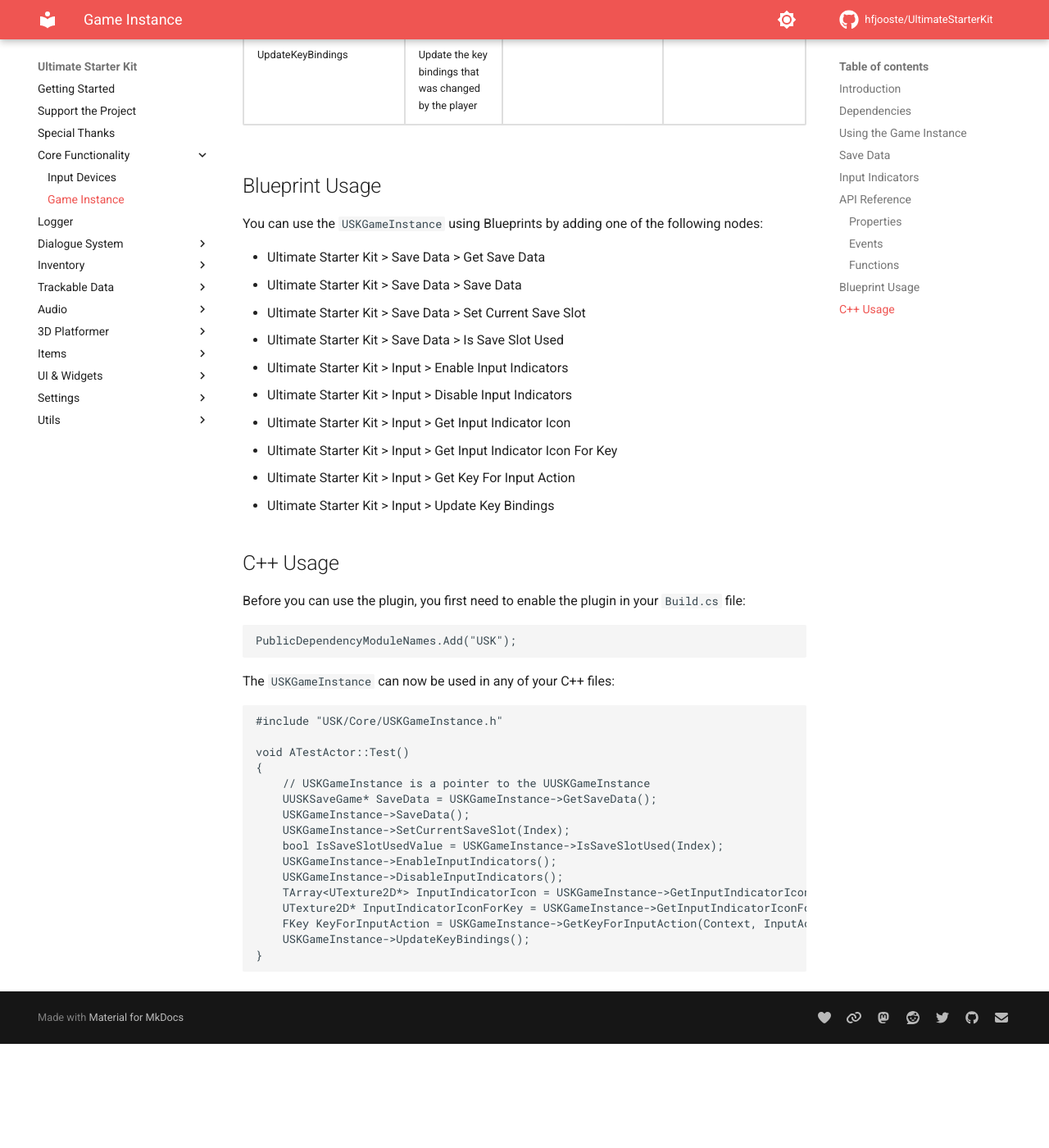
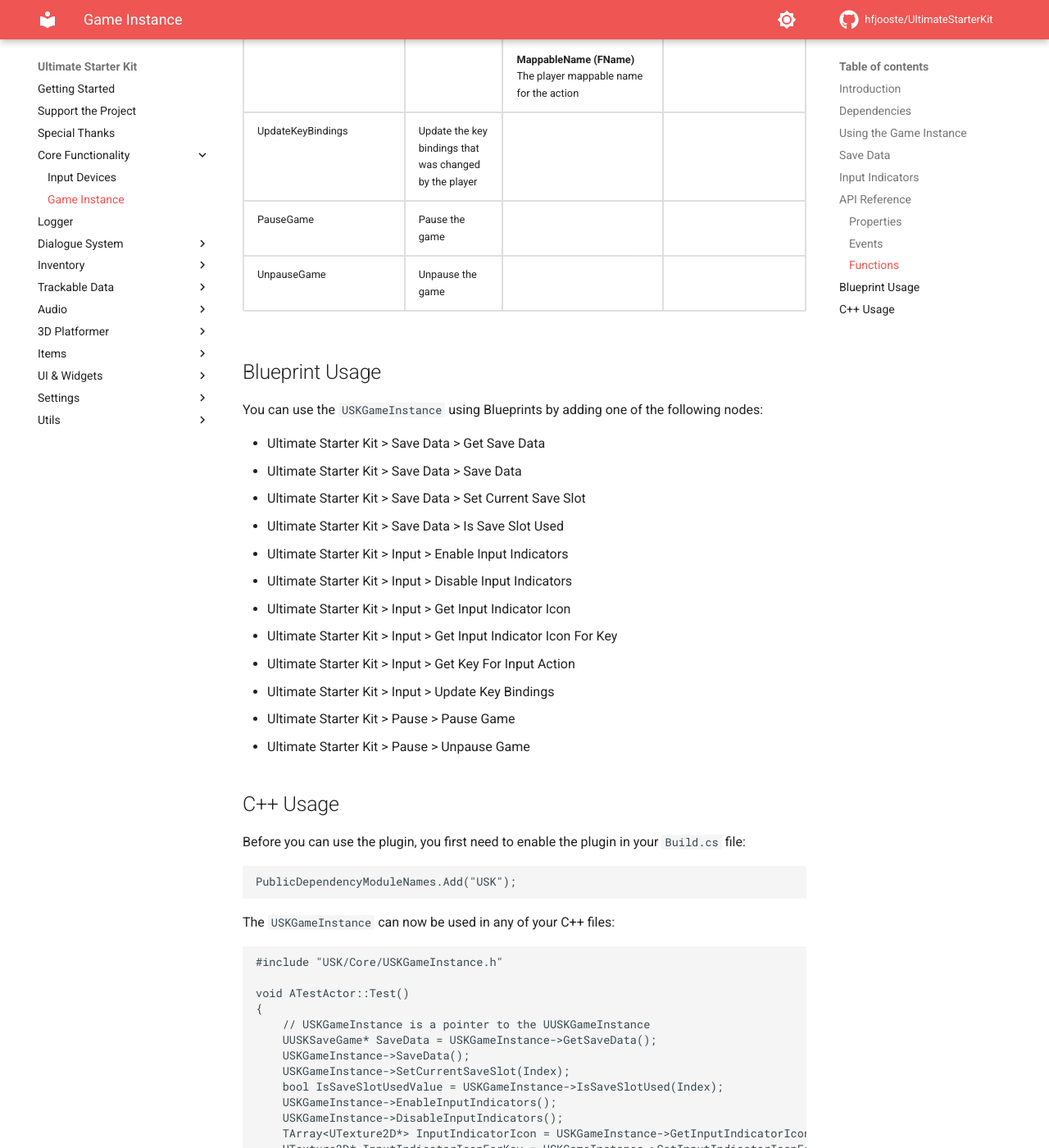
Before and after one commit to hfjooste/UltimateStarterKit, an MkDocs documentation site: the page built from docs/gameinstance.md, in a window 1280 px wide and 1400 px high, scrolled down 4019 px. Shown: the whole window at 82% size. Built offline with MkDocs 1.6.1 and Material for MkDocs 9.7.7, drawn with Linux system fonts in a browser that asks for light colours; comment, search, counter and statistics services are not loaded; before the commit the page ends 5292 px from its top, so only the background shows below that; some of the changed text lies outside the part shown.

Commit message:
Added pause/unpause to game instance

````diff
--- a/docs/gameinstance.md
+++ b/docs/gameinstance.md
@@ -108,6 +108,16 @@
 		<td>Event used to notify other classes when the current input device is updated</td>
 		<td></td>
 	</tr>
+	<tr>
+		<td>OnGamePaused</td>
+		<td>Event used to notify other classes when the game is paused</td>
+		<td></td>
+	</tr>
+	<tr>
+		<td>OnGameUnpaused</td>
+		<td>Event used to notify other classes when the game is unpaused</td>
+		<td></td>
+	</tr>
 </table>
 
 ### Functions
@@ -178,6 +188,18 @@
 		<td></td>
 		<td></td>
 	</tr>
+	<tr>
+		<td>PauseGame</td>
+		<td>Pause the game</td>
+		<td></td>
+		<td></td>
+	</tr>
+	<tr>
+		<td>UnpauseGame</td>
+		<td>Unpause the game</td>
+		<td></td>
+		<td></td>
+	</tr>
 </table>
 
 ## Blueprint Usage
@@ -193,6 +215,8 @@
 	<li>Ultimate Starter Kit > Input > Get Input Indicator Icon For Key</li>
 	<li>Ultimate Starter Kit > Input > Get Key For Input Action</li>
 	<li>Ultimate Starter Kit > Input > Update Key Bindings</li>
+	<li>Ultimate Starter Kit > Pause > Pause Game</li>
+	<li>Ultimate Starter Kit > Pause > Unpause Game</li>
 </ul>
 
 ## C++ Usage
@@ -218,5 +242,7 @@
 	UTexture2D* InputIndicatorIconForKey = USKGameInstance->GetInputIndicatorIconForKey(Key, InputDevice);
 	FKey KeyForInputAction = USKGameInstance->GetKeyForInputAction(Context, InputAction, MappableName);
 	USKGameInstance->UpdateKeyBindings();
+	USKGameInstance->PauseGame();
+	USKGameInstance->UnpauseGame();
 }
 ```
````
Also changed, not shown: 4 other files.
